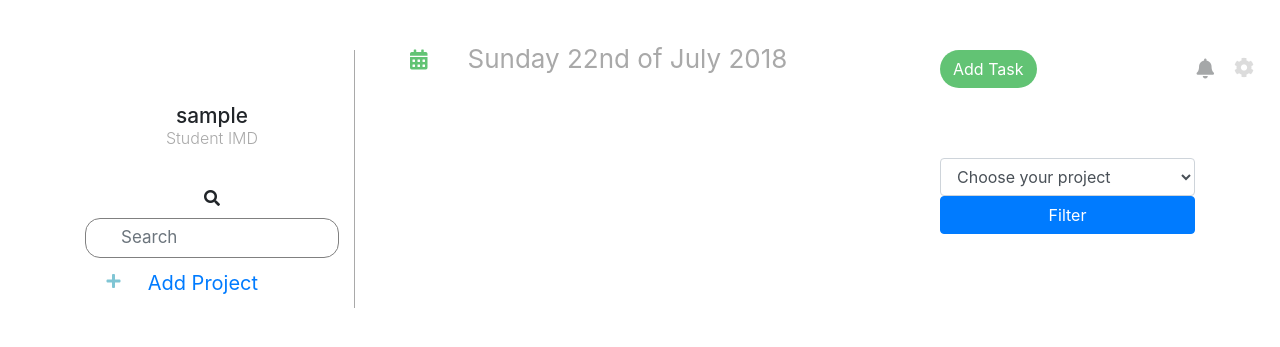
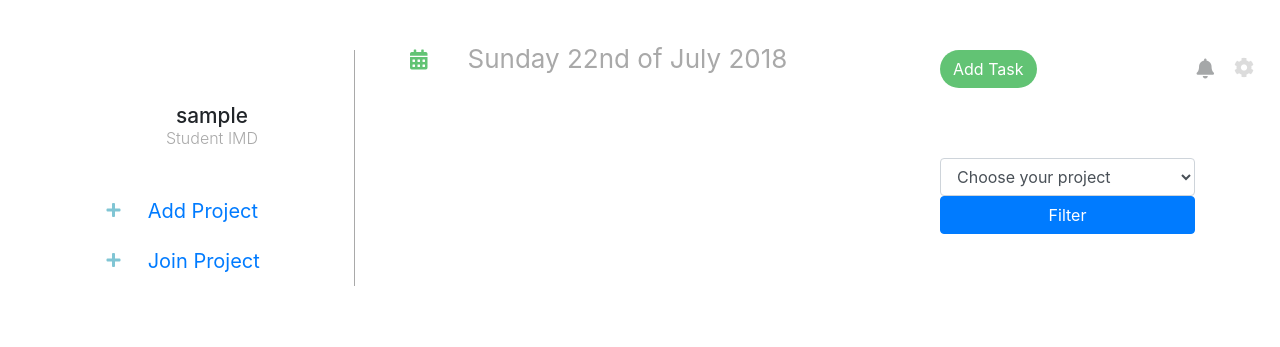
Before and after one commit to CarolineVG/PHP_To_Do, a PHP site: page / in a window 1280 px wide. Shown: the top 347 px of the page. Run offline with PHP 8.4, Linux system fonts and the light colour scheme; the visitor is signed in with stand-in values (Sample User, id 1); data that the repository does not hold is empty; some libraries are stand-ins or nearby versions.

Commit message:
index.php: add button join a project

```diff
--- a/classes/Task.php
+++ b/classes/Task.php
@@ -112,7 +112,7 @@ class Task extends Database {
                 $q->execute();
                 $r = $q->fetch(PDO::FETCH_ASSOC);
 
-                echo '<li class="list-group-item"><a href="taskDetail.php?task=' . $result['id'] . '" data-id="'. $result['id'] . '">;<div class="media">
+                echo '<li class="list-group-item"><a class="clickdetail" href="taskDetail.php?task=' . $result['id'] . '" data-id="'. $result['id'] . '">;<div class="media">
                     <img src="' . $r['picture'] . '" alt="'. $r['picture'] .'">
                     <div class="media-body">
                         <div class="media-text">
--- a/css/style.css
+++ b/css/style.css
@@ -319,7 +319,7 @@ input[type=search] {
   }
 
 .detail-task {
-    max-width:80%;
+    max-width:60%;
     width:90%;
     margin:0 auto;
     background-color:#ffffff;
--- a/index.php
+++ b/index.php
@@ -34,15 +34,17 @@ include_once("header.php");
                     echo '<h1>' . $user->getUsername() . '</h1>' ?>
                     <h2>Student IMD</h2>
 
-                    <div class="searchbox">
-                        <i class="fas fa-search"></i>
-                        <input type="search" class="form-control" placeholder="Search" />
-                    </div>
                 </div>
 
                 <div class="addproject">
                     <i class="fas fa-plus"></i>
                     <a href="newProject.php" class="btn btn-add">Add Project</a>
+                </div>
+
+
+                <div class="addproject">
+                    <i class="fas fa-plus"></i>
+                    <a href="joinProject.php" class="btn btn-add">Join Project</a>
                 </div>
 
 
--- a/taskDetail.php
+++ b/taskDetail.php
@@ -50,7 +50,7 @@ $userId = $user->getUserIdByName($_SESSION['username']);
 include_once("header.php");
 ?>
 
-
+<div class="detailtask">
 <li class="list-group-item detail-task">
 
 <?php
@@ -77,6 +77,7 @@ $task->showTaskFromId();
                         <input type="submit" name="submit" value="Add Comment">
                     </form>
 </li>
+</div>
 <?php
 /** footer */
 include_once("footer.php");
```
Also changed, not shown: joinProject.php (added).
